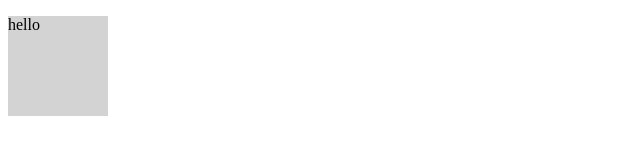
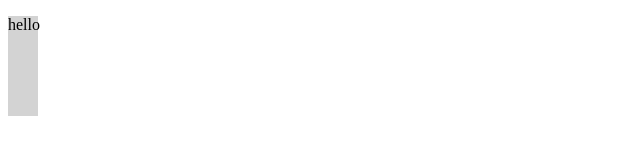
Before and after one commit to Robbz92/robbz92.github.io, a plain HTML site: page index.html in a window 1280 px wide. Shown: the whole page, without its empty margins (0-640 px from the left). Drawn offline with Linux system fonts and the light colour scheme.

Commit message:
Update index.html

```diff
--- a/index.html
+++ b/index.html
@@ -4,7 +4,7 @@
     .sidebar {
         background-color: lightgrey;
         height: 100px;
-        width: 100px;
+        width: 30px;
     }
 </style>
 
```
